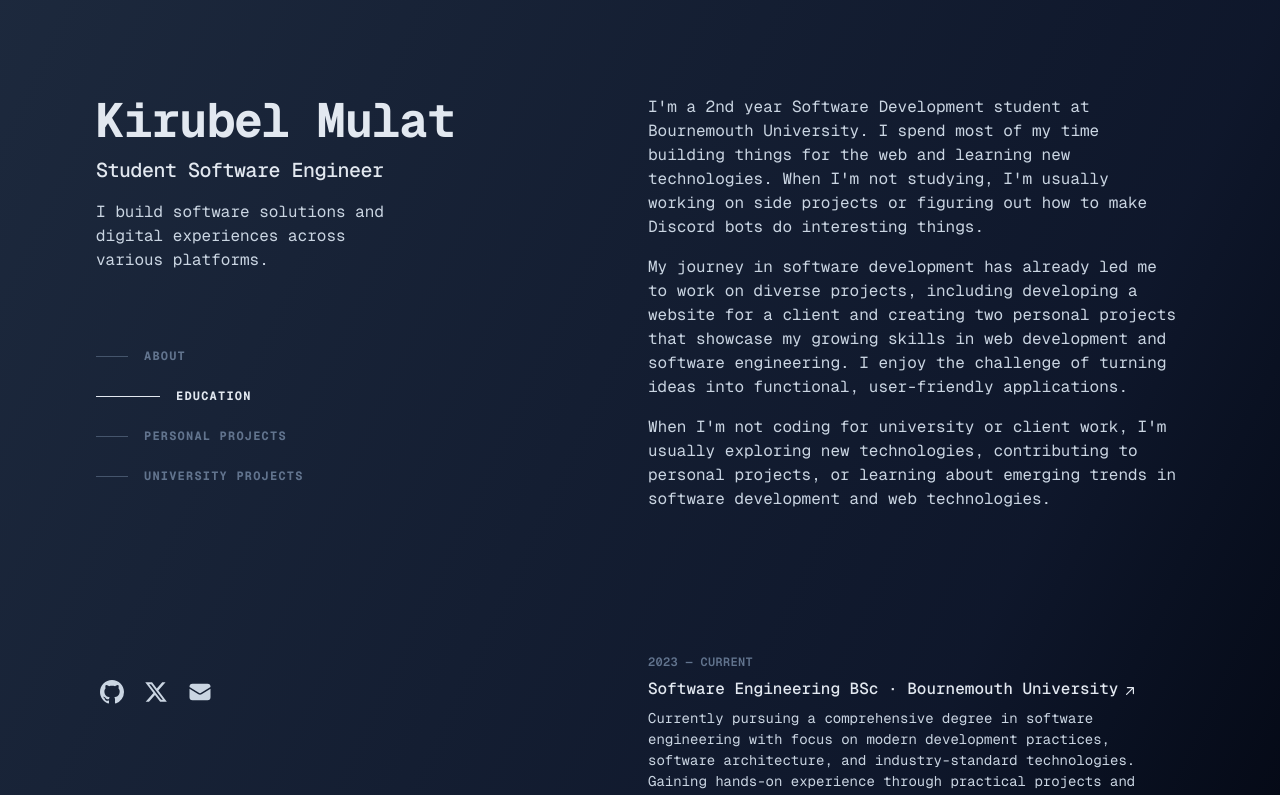
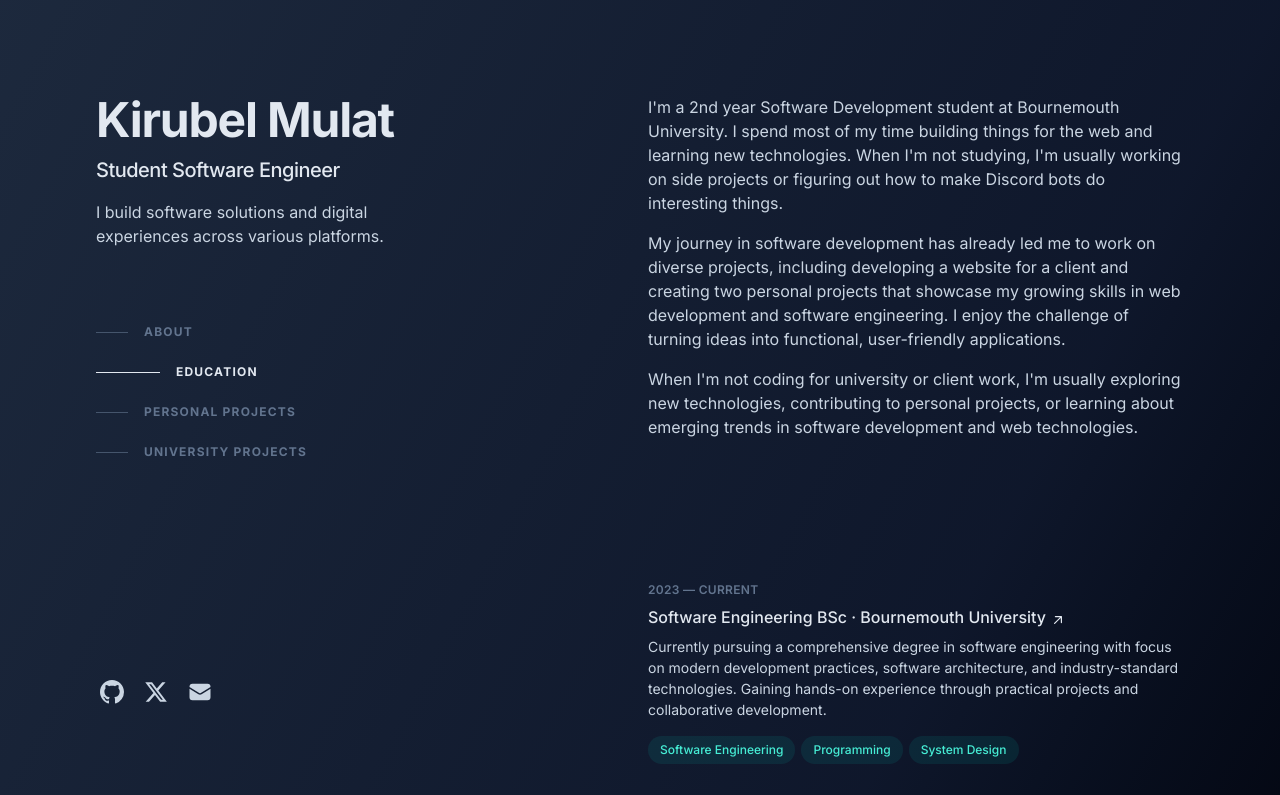
Before and after one commit to sentrisentri/portfolio, a Next.js app: page / in a window 1280 px wide. Shown: the top 795 px of the page. Built offline with nearby package versions, Linux system fonts and the light colour scheme.

Commit message:
Update font families and enhance text selection styling for improved readability

```diff
--- a/src/app/globals.css
+++ b/src/app/globals.css
@@ -13,8 +13,8 @@ html {
 @theme inline {
   --color-background: var(--background);
   --color-foreground: var(--foreground);
-  --font-sans: var(--font-geist-sans);
-  --font-mono: var(--font-geist-mono);
+  --font-sans: var(--font-inter);
+  --font-mono: var(--font-jetbrains-mono);
 }
 
 @media (prefers-color-scheme: dark) {
@@ -180,3 +180,19 @@ body {
   scrollbar-width: thin;
   scrollbar-color: rgba(148, 163, 184, 0.5) rgba(51, 65, 85, 0.3);
 }
+
+/* Custom text selection styling */
+::selection {
+  background-color: rgba(20, 184, 166, 0.25);
+  color: #f8fafc;
+  text-shadow: 0 0 8px rgba(20, 184, 166, 0.4), 0 1px 2px rgba(0, 0, 0, 0.3);
+  border-radius: 6px;
+}
+
+/* Firefox text selection styling */
+::-moz-selection {
+  background-color: rgba(20, 184, 166, 0.25);
+  color: #f8fafc;
+  text-shadow: 0 0 8px rgba(20, 184, 166, 0.4), 0 1px 2px rgba(0, 0, 0, 0.3);
+  border-radius: 6px;
+}
--- a/src/app/layout.tsx
+++ b/src/app/layout.tsx
@@ -1,16 +1,16 @@
 import type { Metadata } from "next";
-import { Geist, Geist_Mono } from "next/font/google";
+import { Inter, JetBrains_Mono } from "next/font/google";
 import { Analytics } from '@vercel/analytics/react';
 import { SpeedInsights } from '@vercel/speed-insights/next';
 import "./globals.css";
 
-const geistSans = Geist({
-  variable: "--font-geist-sans",
+const inter = Inter({
+  variable: "--font-inter",
   subsets: ["latin"],
 });
 
-const geistMono = Geist_Mono({
-  variable: "--font-geist-mono",
+const jetbrainsMono = JetBrains_Mono({
+  variable: "--font-jetbrains-mono",
   subsets: ["latin"],
 });
 
@@ -57,7 +57,7 @@ export default function RootLayout({
   return (
     <html lang="en">
       <body
-        className={`${geistSans.variable} ${geistMono.variable} antialiased`}
+        className={`${inter.variable} ${jetbrainsMono.variable} antialiased`}
         suppressHydrationWarning={true}
       >
         {children}
--- a/src/app/page.tsx
+++ b/src/app/page.tsx
@@ -159,7 +159,7 @@ export default function Home() {
   }, [isClient]);
 
   return (
-    <div className="min-h-screen bg-gradient-to-br from-slate-800 via-slate-900 to-black text-slate-300 font-mono">
+    <div className="min-h-screen bg-gradient-to-br from-slate-800 via-slate-900 to-black text-slate-300 font-sans">
       <div className="lg:flex lg:justify-between lg:gap-4 mx-auto min-h-screen max-w-screen-xl px-6 py-12 md:px-12 md:py-20 lg:px-24 lg:py-0">
 
         {/* Left Side - Fixed Header */}
```
